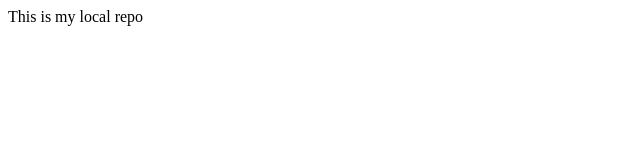
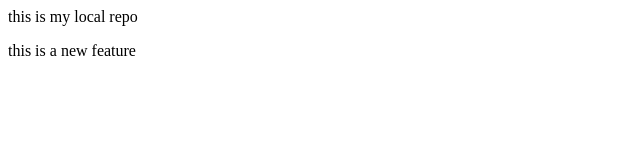
Before and after one commit to Afshan01/localrepo, a plain HTML site: page index.html in a window 1280 px wide. Shown: the whole page, without its empty margins (0-640 px from the left). Drawn offline with Linux system fonts and the light colour scheme.

Commit message:
add new feature

```diff
--- a/index.html
+++ b/index.html
@@ -1,11 +1,6 @@
-<html lang="en">
-<head>
-    <meta charset="UTF-8">
-    <meta name="viewport" content="width=>, initial-scale=1.0">
-    <title>Document</title>
-</head>
-<body>
-    <p>This is my local repo</p>
-</body>
-</html>
-</html>
+<p>
+    this is my local repo
+</p>
+<p>
+    this is a new feature
+</p>
```
